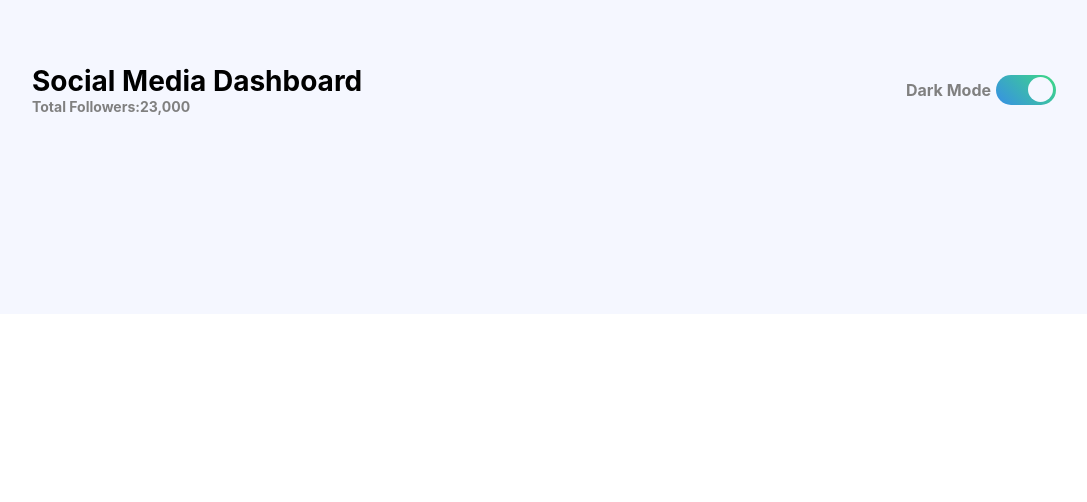
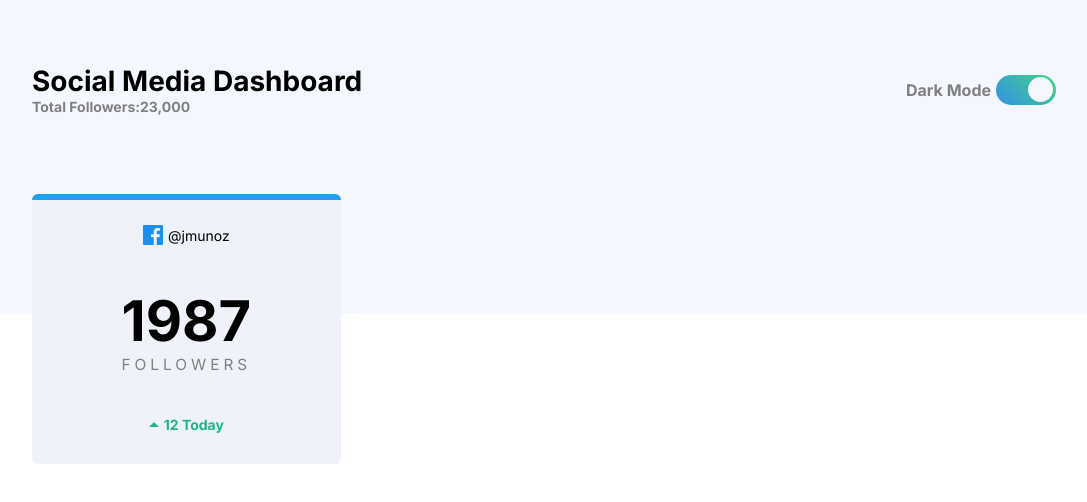
Before and after one commit to josemunozr/social-media-dashboard-with-dark-mode, a React app: page / in a window 1280 px wide. Shown: the top 502 px of the page, without its empty margins (96-1183 px from the left). Built offline with nearby package versions, Linux system fonts and the light colour scheme.

Commit message:
added MainCard component

```diff
--- a/src/App.jsx
+++ b/src/App.jsx
@@ -1,9 +1,19 @@
 import React from 'react';
 import Header from './components/Header';
+import IndicatorsContainer from './components/IndicatorsContainer';
+import MainCardsContainer from './components/MainCardsContainer';
+import MainCard from './components/MainCard';
 import './assets/styles/App.scss';
 
 const App = () => (
-  <Header />
+  <>
+    <Header />
+    <IndicatorsContainer>
+      <MainCardsContainer>
+        <MainCard />
+      </MainCardsContainer>
+    </IndicatorsContainer>
+  </>
 );
 
 export default App;
--- a/src/assets/styles/App.scss
+++ b/src/assets/styles/App.scss
@@ -1,3 +1,4 @@
+@import url('https://fonts.googleapis.com/css2?family=Inter:wght@400;700&display=swap');
 @import './Vars.scss';
 
 body {
@@ -38,3 +39,13 @@ body {
     }
   }
 }
+
+.wrapper {
+  width: 80%;
+  margin: 0 auto;
+  top: -120px;
+  position: relative;
+  @media (max-width: $brackpoint-mobile-s) {
+    top: -90px;
+  }
+}
--- /dev/null
+++ b/src/assets/styles/MainCard.scss
@@ -0,0 +1,95 @@
+@import './Vars.scss';
+
+.main__item {
+  height: 250px;
+  background-color: $bg-card-ligth-theme;
+  padding: 10px;
+  text-align: center;
+  display: flex;
+  flex-direction: column;
+  justify-content: space-around;
+  border-radius: $border-radius;
+  position: relative;
+  &.facebook::before {
+    content: "";
+    width: 100%;
+    height: 6px;
+    background-color: $facebook;
+    position: absolute;
+    top: 0;
+    right: 0;
+    border-top-right-radius: $border-radius;
+    border-top-left-radius: $border-radius;
+  }
+  &.twitter::before {
+    content: "";
+    width: 100%;
+    height: 6px;
+    background-color: $twitter;
+    position: absolute;
+    top: 0;
+    right: 0;
+    border-top-right-radius: $border-radius;
+    border-top-left-radius: $border-radius;
+  }
+  &.instagram::before {
+    content: "";
+    width: 100%;
+    height: 6px;
+    background: $instagram;
+    position: absolute;
+    top: 0;
+    right: 0;
+    border-top-right-radius: $border-radius;
+    border-top-left-radius: $border-radius;
+  }
+  &.youtube::before {
+    content: "";
+    width: 100%;
+    height: 6px;
+    background-color: $youtube;
+    position: absolute;
+    top: 0;
+    right: 0;
+    border-top-right-radius: $border-radius;
+    border-top-left-radius: $border-radius;
+  }
+  .social-media {
+    display: flex;
+    justify-content: center;
+    align-items: center;
+    height: 20px;
+    img {
+      margin-right: 5px;
+    }
+  }
+  .count {
+    span {
+      font-weight: 700;
+      font-size: 4em;
+    }
+    p {
+      margin: 0;
+      font-size: 1.1em;
+      letter-spacing: 4px;
+      text-transform: UPPERCASE;
+      color: gray;
+    }
+  }
+  .current {
+    display: flex;
+    justify-content: center;
+    align-items: center;
+    font-weight: bold;
+    &.up {
+      color: #1fb589;
+    }
+    &.down {
+      color: #dc414c;
+    }
+    img {
+      margin-right: 5px;
+      width: 10px;
+    }
+  }
+}
--- /dev/null
+++ b/src/assets/styles/MainCardsContainer.scss
@@ -0,0 +1,5 @@
+.main {
+  display: grid;
+  grid-template-columns: repeat(auto-fill, minmax(300px,1fr));
+  grid-gap: 49px;
+}
--- /dev/null
+++ b/src/components/IndicatorsContainer.jsx
@@ -0,0 +1,9 @@
+import React from 'react';
+
+const IndicatorsContainer = ({ children }) => (
+  <div className='wrapper'>
+    { children }
+  </div>
+);
+
+export default IndicatorsContainer;
--- /dev/null
+++ b/src/components/MainCard.jsx
@@ -0,0 +1,21 @@
+import React from 'react';
+import '../assets/styles/MainCard.scss';
+
+const MainCard = () => (
+  <article className='main__item facebook'>
+    <div className='social-media'>
+      <img src='./images/icon-facebook.svg' alt='facebook' />
+      <span>@jmunoz</span>
+    </div>
+    <div className='count'>
+      <span>1987</span>
+      <p>Followers</p>
+    </div>
+    <div className='current up'>
+      <img src='./images/icon-up.svg' alt='up' />
+      <span>12 Today</span>
+    </div>
+  </article>
+);
+
+export default MainCard;
--- /dev/null
+++ b/src/components/MainCardsContainer.jsx
@@ -0,0 +1,10 @@
+import React from 'react';
+import '../assets/styles/MainCardsContainer.scss';
+
+const MainCardsContainer = ({ children }) => (
+  <section className='main'>
+    { children }
+  </section>
+);
+
+export default MainCardsContainer;
```
